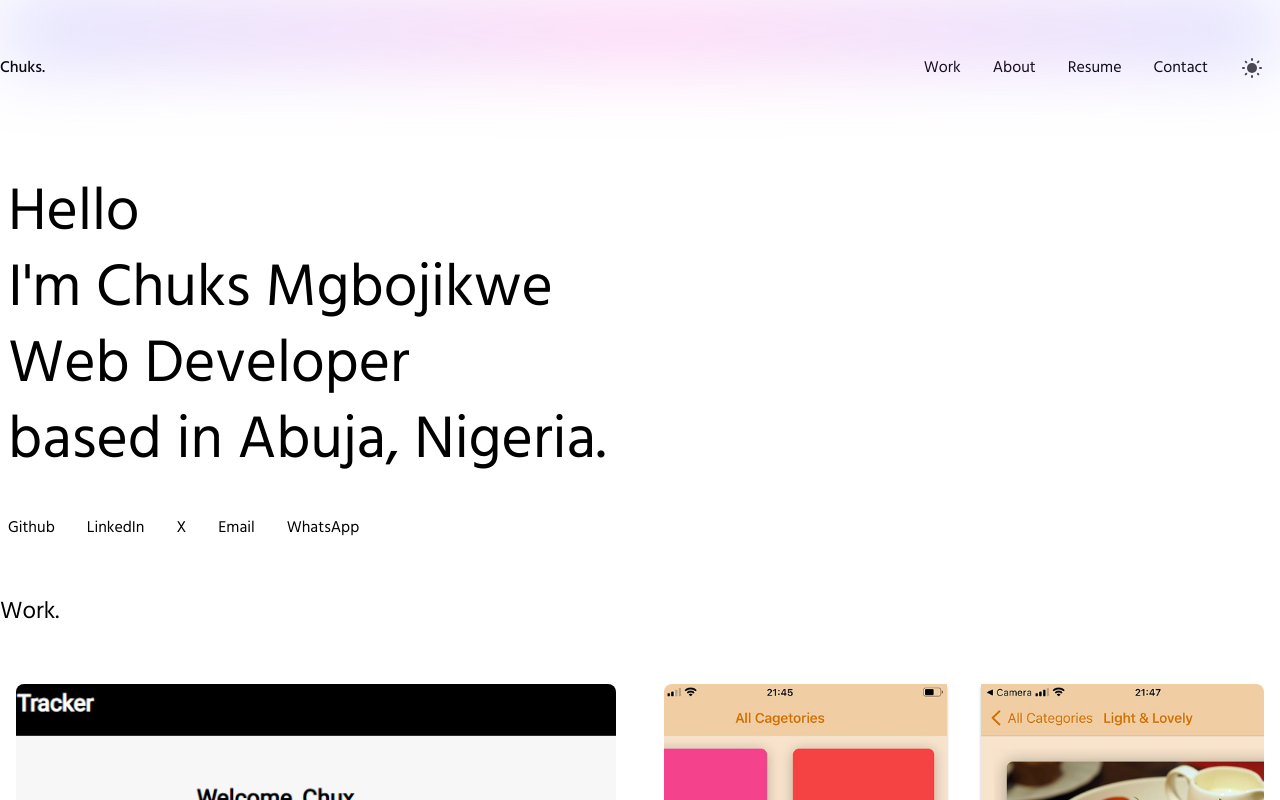
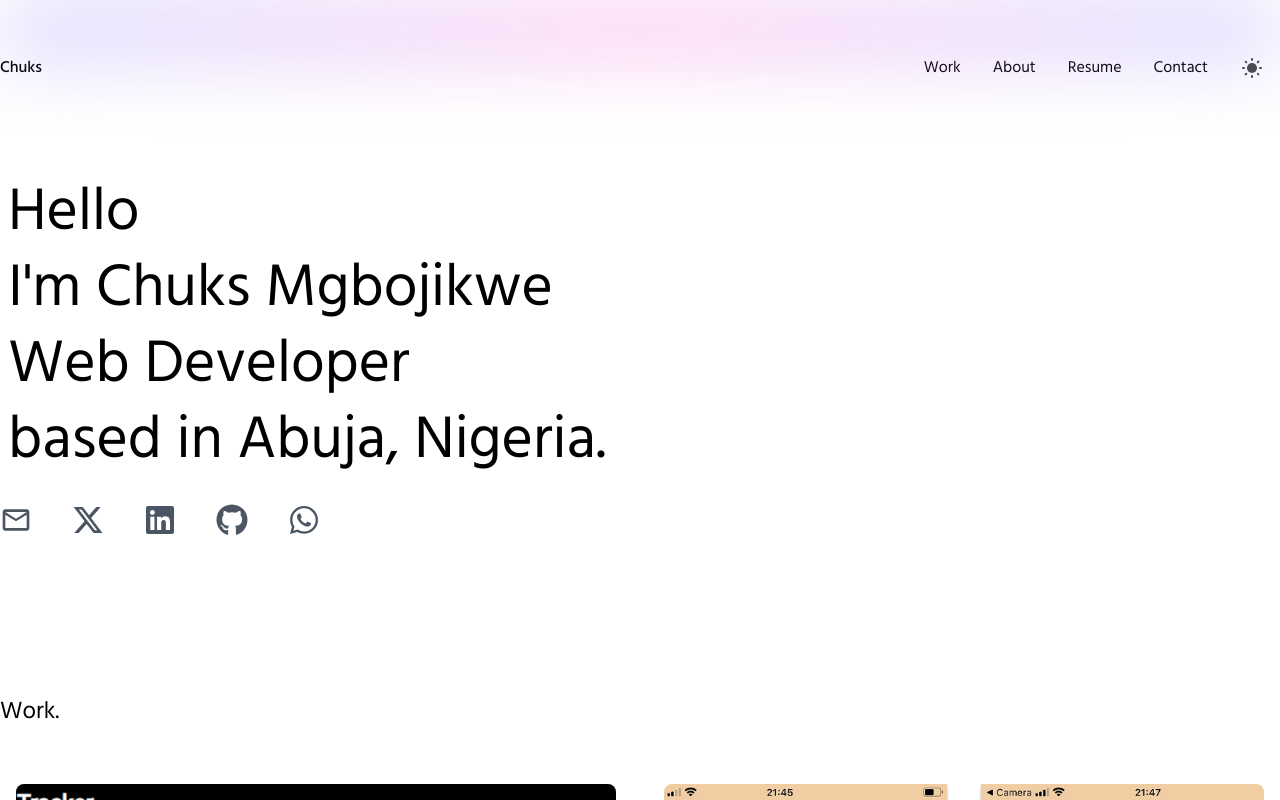
Before and after one commit to ChuxMg/chuks, a Next.js app: page / in a window 1280 px wide. Shown: the top 800 px of the page. Built offline with nearby package versions, Linux system fonts and the light colour scheme.

Commit message:
Implement Update

```diff
--- a/components/Header/index.js
+++ b/components/Header/index.js
@@ -7,7 +7,7 @@ import Button from "../Button";
 import data from "../../data/portfolio.json";
 // import Image from "next/image";
 
-const Header = ({ handleWorkScroll, handleAboutScroll, isBlog }) => {
+const Header = ({ handleWorkScroll, handleAboutScroll, handleContactScroll, isBlog }) => {
   const router = useRouter();
   const { theme, setTheme } = useTheme();
   const [mounted, setMounted] = useState(false);
@@ -28,7 +28,7 @@ const Header = ({ handleWorkScroll, handleAboutScroll, isBlog }) => {
                 onClick={() => router.push("/")}
                 className="font-medium p-2 laptop:p-0 link"
               >
-                {name}.
+                {name}
               </h1>
 
               <div className="flex items-center">
@@ -78,6 +78,7 @@ const Header = ({ handleWorkScroll, handleAboutScroll, isBlog }) => {
                 <div className="grid grid-cols-1">
                   <Button onClick={handleWorkScroll}>Work</Button>
                   <Button onClick={handleAboutScroll}>About</Button>
+
                   {showBlog && (
                     <Button onClick={() => router.push("/blog")}>Blog</Button>
                   )}
@@ -87,7 +88,10 @@ const Header = ({ handleWorkScroll, handleAboutScroll, isBlog }) => {
                     </Button>
                   )}
 
-                  <Button onClick={() => window.open(socials[3].link)}>Contact</Button>
+                  {/* <Button onClick={() => window.open(socials[3].link)}>
+                    Contact
+                  </Button> */}
+                  <Button onClick={handleContactScroll}>Contact</Button>
                 </div>
               ) : (
                 <div className="grid grid-cols-1">
@@ -106,13 +110,10 @@ const Header = ({ handleWorkScroll, handleAboutScroll, isBlog }) => {
                     </Button>
                   )}
 
-                  <Button
-                    onClick={() =>
-                      window.open(socials[3].link)
-                    }
-                  >
+                  <Button onClick={() => window.open(socials[3].link)}>
                     Contact
                   </Button>
+                  {/* <Button onClick={handleContactScroll}>Contact</Button> */}
                 </div>
               )}
             </Popover.Panel>
@@ -128,7 +129,7 @@ const Header = ({ handleWorkScroll, handleAboutScroll, isBlog }) => {
           onClick={() => router.push("/")}
           className="font-medium cursor-pointer mob:p-2 laptop:p-0"
         >
-          {name}.
+          {name}
         </h1>
         {!isBlog ? (
           <div className="flex">
@@ -146,11 +147,10 @@ const Header = ({ handleWorkScroll, handleAboutScroll, isBlog }) => {
               </Button>
             )}
 
-            <Button
-              onClick={() => window.open(socials[3].link)}
-            >
+            {/* <Button onClick={() => window.open(socials[3].link)}>
               Contact
-            </Button>
+            </Button> */}
+            <Button onClick={handleContactScroll}>Contact</Button>
             {mounted && theme && data.darkMode && (
               <Button
                 onClick={() => setTheme(theme === "dark" ? "light" : "dark")}
@@ -180,11 +180,11 @@ const Header = ({ handleWorkScroll, handleAboutScroll, isBlog }) => {
               </Button>
             )}
 
-            <Button
-              onClick={() => window.open(socials[3].link)}
-            >
+            <Button onClick={() => window.open(socials[3].link)}>
               Contact
             </Button>
+
+            {/* <Button onClick={handleContactScroll}>Contact</Button> */}
 
             {mounted && theme && data.darkMode && (
               <Button
--- a/components/ResumePhoto/index.js
+++ b/components/ResumePhoto/index.js
@@ -5,7 +5,7 @@ const ResumePhoto = () => {
   return (
     <div className="flex flex-col mb-4">
       <img
-        src={myData.resumePhoto} // Replace this with the actual URL of your photo
+        src={myData.resumePhoto}
         alt="chuks-img"
         className="w-36 h-36 rounded-full shadow-lg"
       />
--- /dev/null
+++ b/components/SocialMediaIcons/index.js
@@ -0,0 +1,39 @@
+import React from "react";
+// import { Facebook, Twitter, Linkedin, Github } from "lucide-react";
+import { FaWhatsapp, FaLinkedin, FaGithub } from "react-icons/fa";
+import { FaXTwitter } from "react-icons/fa6";
+import { MdOutlineEmail } from "react-icons/md";
+
+const SocialMediaIcons = ({ size }) => {
+  const socialMediaLinks = [
+    {
+      icon: <MdOutlineEmail size={size} />,
+      link: "mailto:chuxmgbojikwe@gmail.com",
+    },
+    { icon: <FaXTwitter size={size} />, link: "https://x.com/chux_ffi" },
+    {
+      icon: <FaLinkedin size={size} />,
+      link: "https://www.linkedin.com/in/chuks-mgbojikwe",
+    },
+    { icon: <FaGithub size={size} />, link: "https://github.com/ChuxMg" },
+    { icon: <FaWhatsapp size={size} />, link: "http://wa.me/2348036570964" },
+  ];
+
+  return (
+    <div className="flex space-x-10 mt-6">
+      {socialMediaLinks.map((item, index) => (
+        <a
+          key={index}
+          href={item.link}
+          target="_blank"
+          rel="noopener noreferrer"
+          className="text-gray-600 hover:text-blue-500 text-2xl transition duration-300"
+        >
+          {item.icon}
+        </a>
+      ))}
+    </div>
+  );
+};
+
+export default SocialMediaIcons;
--- a/components/Socials/index.js
+++ b/components/Socials/index.js
@@ -1,7 +1,10 @@
 import React from "react";
 import Button from "../Button";
 
+
 import myData from "../../data/portfolio.json";
+
+
 
 const Socials = ({ className }) => {
   return (
--- a/data/portfolio.json
+++ b/data/portfolio.json
@@ -11,15 +11,31 @@
   "showResume": true,
   "resumePhoto": "images/chux-profile-photo.png",
   "socials": [
-    { "id": "1", "title": "Github", "link": "https://github.com/ChuxMg" },
+    { "id": "1", "title": "Github", "link": "https://github.com/ChuxMg", "icon": "logo-github" },
     {
       "id": "2",
       "title": "LinkedIn",
-      "link": "https://www.linkedin.com/in/chuks-mgbojikwe"
+      "link": "https://www.linkedin.com/in/chuks-mgbojikwe",
+      "icon": "logo-linkedin"
     },
-    { "id": "3", "title": "X", "link": "https://x.com/chux_ffi" },
-    { "id": "4", "title": "Email", "link": "mailto:chuxmgbojikwe@gmail.com" },
-    { "id": "5", "title": "WhatsApp", "link": "http://wa.me/2348036570964" }
+    {
+      "id": "3",
+      "title": "X",
+      "link": "https://x.com/chux_ffi",
+      "icon": "logo-twitter"
+    },
+    {
+      "id": "4",
+      "title": "Email",
+      "link": "mailto:chuxmgbojikwe@gmail.com",
+      "icon": "mail-outline"
+    },
+    {
+      "id": "5",
+      "title": "WhatsApp",
+      "link": "http://wa.me/2348036570964",
+      "icon": "logo-whatsapp"
+    }
   ],
   "projects": [
     {
--- a/package.json
+++ b/package.json
@@ -10,10 +10,12 @@
   },
   "dependencies": {
     "@headlessui/react": "^1.6.6",
+    "@reacticons/ionicons": "^7.1.0",
     "autoprefixer": "^10.4.7",
     "custom-cursor-react": "^1.0.5",
     "gray-matter": "^4.0.3",
     "gsap": "^3.10.4",
+    "lucide-react": "^0.484.0",
     "next": "^15.2.3",
     "next-themes": "^0.2.0",
     "parse-numeric-range": "^1.3.0",
@@ -21,6 +23,7 @@
     "react": "18.1.0",
     "react-datepicker": "^4.8.0",
     "react-dom": "18.1.0",
+    "react-icons": "^5.5.0",
     "react-markdown": "^8.0.3",
     "react-syntax-highlighter": "^15.6.1",
     "react-textarea-autosize": "^8.3.4",
--- a/pages/index.js
+++ b/pages/index.js
@@ -7,11 +7,11 @@ import { useIsomorphicLayoutEffect } from "../utils";
 import { stagger } from "../animations";
 import Footer from "../components/Footer";
 import Head from "next/head";
-import Button from "../components/Button";
 import Cursor from "../components/Cursor";
 
 // Local Data
 import data from "../data/portfolio.json";
+import SocialMediaIcons from "../components/SocialMediaIcons";
 
 export default function Home() {
   // Ref
@@ -21,6 +21,7 @@ export default function Home() {
   const textTwo = useRef();
   const textThree = useRef();
   const textFour = useRef();
+  const contactRef = useRef();
 
   // Handling Scroll
   const handleWorkScroll = () => {
@@ -34,6 +35,14 @@ export default function Home() {
   const handleAboutScroll = () => {
     window.scrollTo({
       top: aboutRef.current.offsetTop,
+      left: 0,
+      behavior: "smooth",
+    });
+  };
+
+  const handleContactScroll = () => {
+    window.scrollTo({
+      top: contactRef.current.offsetTop,
       left: 0,
       behavior: "smooth",
     });
@@ -67,6 +76,7 @@ export default function Home() {
         <Header
           handleWorkScroll={handleWorkScroll}
           handleAboutScroll={handleAboutScroll}
+          handleContactScroll={handleContactScroll}
         />
         <div className="laptop:mt-20 mt-10">
           <div className="mt-5">
@@ -96,9 +106,10 @@ export default function Home() {
             </h1>
           </div>
 
-          <Socials className="mt-2 laptop:mt-5" />
+          {/* <Socials className="mt-2 laptop:mt-5" /> */}
+          <SocialMediaIcons size="32" />
         </div>
-        <div className="mt-10 laptop:mt-30 p-2 laptop:p-0" ref={workRef}>
+        <div className="mt-10 laptop:mt-40 p-2 laptop:p-0" ref={workRef}>
           <h1 className="text-2xl text-bold">Work.</h1>
 
           <div className="mt-5 laptop:mt-10 grid grid-cols-1 tablet:grid-cols-2 gap-4">
@@ -136,14 +147,7 @@ export default function Home() {
           </div>
         )} */}
 
-        <div className="mt-10 laptop:mt-40 p-2 laptop:p-0" ref={aboutRef}>
-          <h1 className="tablet:m-10 text-2xl text-bold">About.</h1>
-          <p className="tablet:m-10 mt-2 text-xl laptop:text-3xl w-full laptop:w-3/5">
-            {data.aboutpara}
-          </p>
-        </div>
-
-        <div className="mt-10 laptop:mt-40 p-2 laptop:p-0" ref={aboutRef}>
+        <div className="mt-10 laptop:mt-20 p-2 laptop:p-0" ref={aboutRef}>
           <h1 className="tablet:m-10 text-2xl text-bold">Skills.</h1>
           <p className="tablet:m-10 mt-2 text-xl laptop:text-3xl w-full laptop:w-3/5">
             <ServiceCard name="Languages" description={formatedLanguages} />
@@ -151,7 +155,16 @@ export default function Home() {
             <ServiceCard name="Others" description={formatedOthers} />
           </p>
         </div>
-        <Footer />
+
+        <div className="mt-10 laptop:mt-20 p-2 laptop:p-0" ref={aboutRef}>
+          <h1 className="tablet:m-10 text-2xl text-bold">About.</h1>
+          <p className="tablet:m-10 mt-2 text-xl laptop:text-3xl w-full laptop:w-3/5">
+            {data.aboutpara}
+          </p>
+        </div>
+        <div ref={contactRef}>
+          <Footer />
+        </div>
       </div>
     </div>
   );
--- a/pages/resume.js
+++ b/pages/resume.js
@@ -5,7 +5,6 @@ import Header from "../components/Header";
 import ProjectResume from "../components/ProjectResume";
 import Socials from "../components/Socials";
 import ResumePhoto from "../components/ResumePhoto";
-import Button from "../components/Button";
 import { useTheme } from "next-themes";
 // Data
 import { name, lName, showResume } from "../data/portfolio.json";
```
Also changed, not shown: 2 other files (tests, documents, lock files or other folders).
